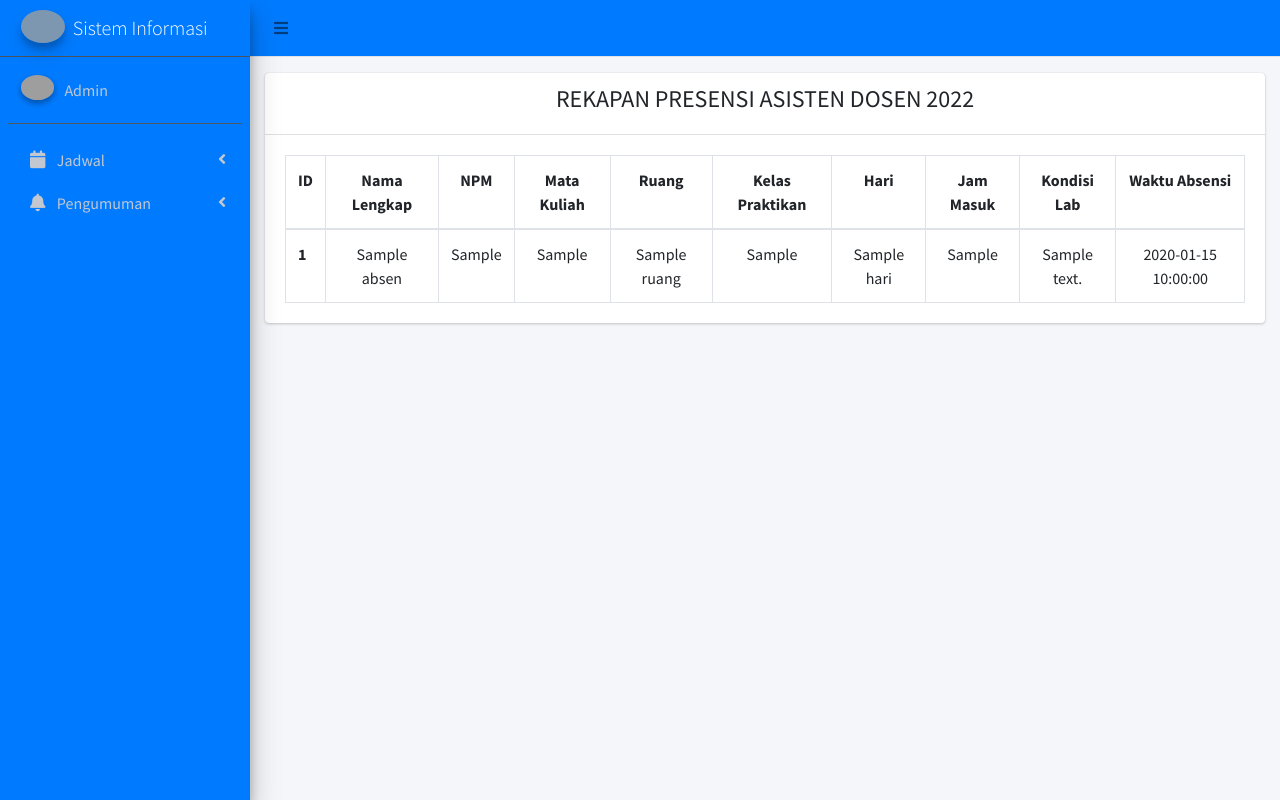
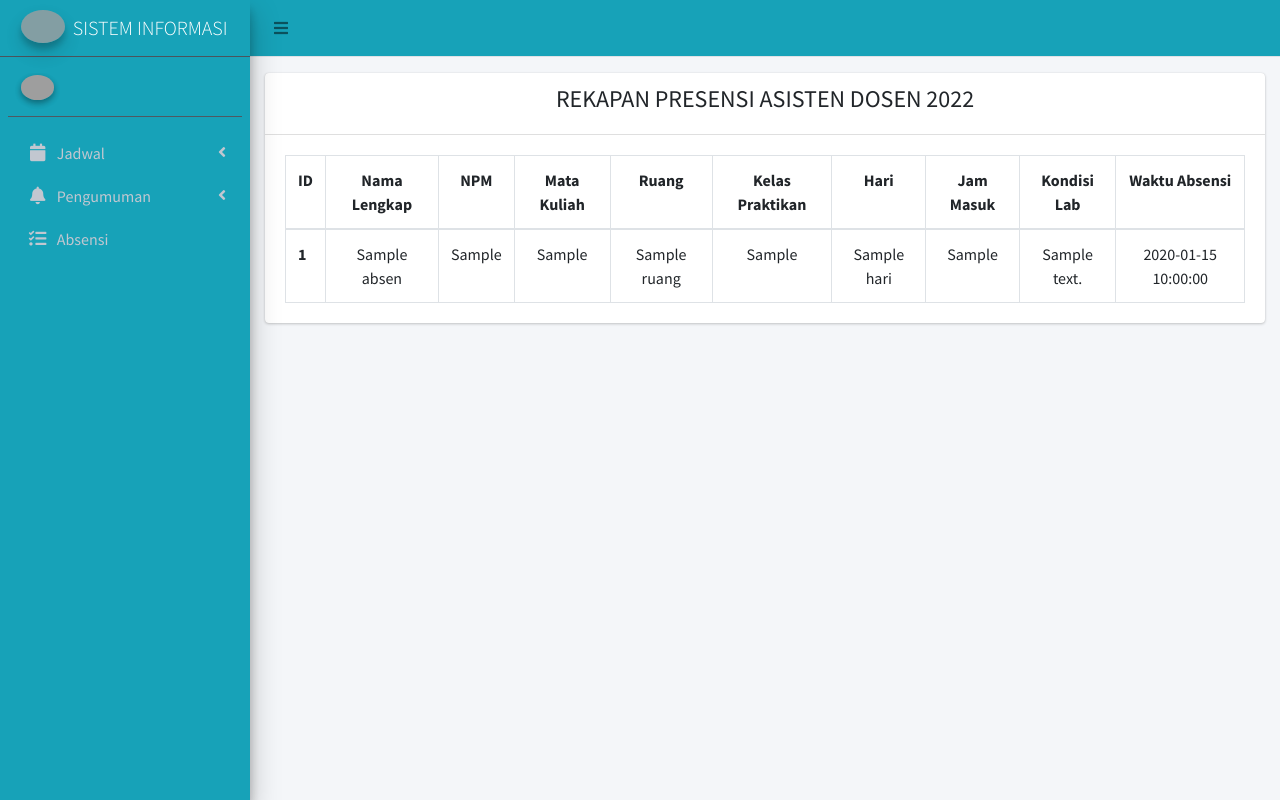
Before and after one commit to ditafaradila/SiAsdos, a CodeIgniter 4 app: template app/Views/pages/absen.php in a window 1280 px wide. Run offline with PHP 8.4 and a stand-in for CodeIgniter, Linux system fonts and the light colour scheme; the template is opened without the code that fills it: most values are stand-ins (such as "Sample title", 1, 10 or a date in 2020); data that the repository does not hold is empty; some libraries are stand-ins or nearby versions; grey boxes are pictures that could not be loaded.

Commit message:
Dita (fitur login dan profile)

```diff
--- a/app/Views/template.php
+++ b/app/Views/template.php
@@ -21,7 +21,7 @@
   <!-- Site wrapper -->
   <div class="wrapper">
     <!-- Navbar -->
-    <nav class="main-header navbar navbar-expand navbar-white navbar-light bg-primary">
+    <nav class="main-header navbar navbar-expand navbar-white navbar-light bg-info">
       <div class="container">
         <!-- Left navbar links -->
         <ul class="navbar-nav">
@@ -34,11 +34,11 @@
     <!-- /.navbar -->
 
     <!-- Main Sidebar Container -->
-    <aside class="main-sidebar sidebar-dark-primary elevation-4 bg-primary">
+    <aside class="main-sidebar sidebar-dark-primary elevation-4 bg-info">
       <!-- Brand Logo -->
       <a href="#" class="brand-link">
-        <img src="/assets/AdminLTE/dist/img/person.jpg" alt="Person Logo" class="brand-image img-circle elevation-3" style="opacity: .8">
-        <span class="brand-text font-weight-light">Sistem Informasi</span>
+        <img src="/assets/AdminLTE/dist/img/unila.jpg" alt="Person Logo" class="brand-image img-circle elevation-3" style="opacity: .8">
+        <span class="brand-text font-weight-light">SISTEM INFORMASI</span>
       </a>
 
       <!-- Sidebar -->
@@ -49,7 +49,7 @@
             <img src="/assets/AdminLTE/dist/img/user2-160x160.jpg" class="img-circle elevation-2" alt="User Image">
           </div>
           <div class="info">
-            <a href="#" class="d-block">Admin</a>
+            <a href="#" class="d-block"><?= session()->get('nama'); ?></a>
           </div>
         </div>
 
@@ -104,6 +104,14 @@
                 </li>
               </ul>
             </li>
+            <li class="nav-item">
+              <a href="/absen" class="nav-link">
+                <i class="nav-icon fas fa-tasks"></i>
+                <p>
+                  Absensi
+                </p>
+              </a>
+            </li>
           </ul>
         </nav>
         <!-- /.sidebar-menu -->
--- a/app/Views/welcome_message.php
+++ b/app/Views/welcome_message.php
@@ -19,13 +19,13 @@
                 <div class="col" align="center">
                     <div class="p-3 border bg-light">
                         <img src="/assets/AdminLTE/dist/img/lecturer.jpg" class="rounded mx-auto d-block" height="150px">
-                        <a href="/asdos" type="button" class="btn btn-secondary btn-sm">Asisten Dosen</a>
+                        <a href="/asdos_login" type="button" class="btn btn-secondary btn-sm">Asisten Dosen</a>
                     </div>
                 </div>
                 <div class="col" align="center">
                     <div class="p-3 border bg-light">
                         <img src="/assets/AdminLTE/dist/img/admin.jpg" class="rounded mx-auto d-block" height="150px">
-                        <a href="/admin" type="button" class="btn btn-secondary btn-sm"> Admin </a>
+                        <a href="/admin_login" type="button" class="btn btn-secondary btn-sm"> Admin </a>
                     </div>
                 </div>
             </div>
```
